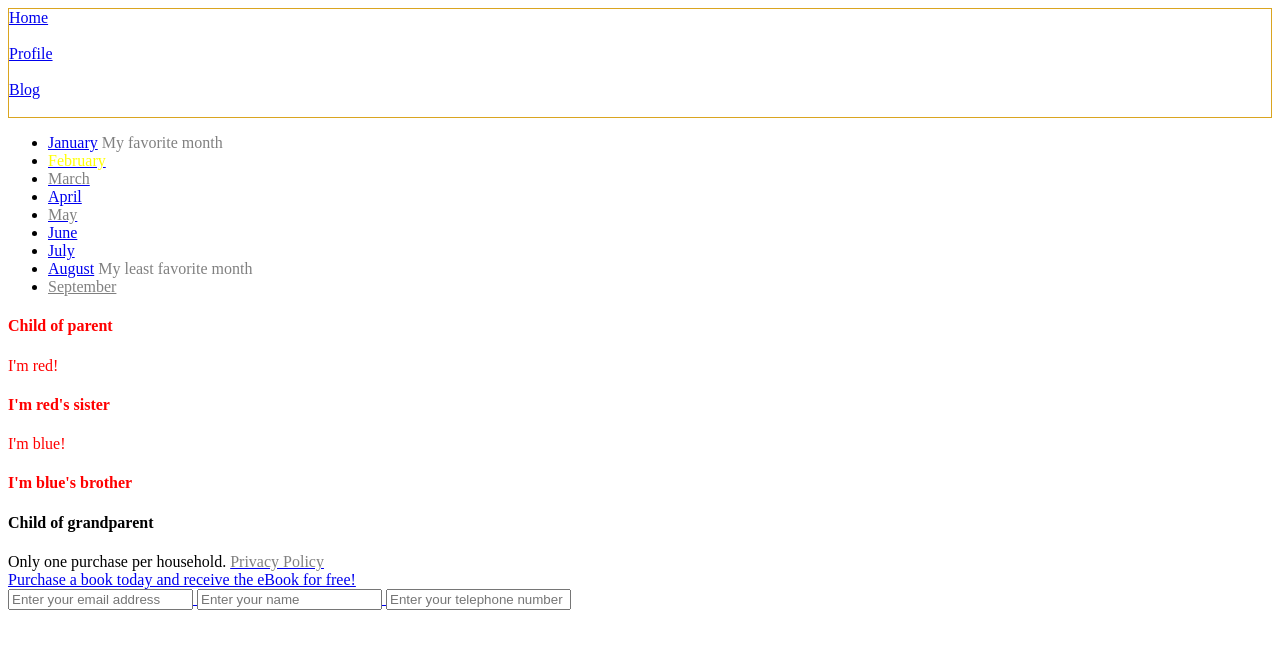
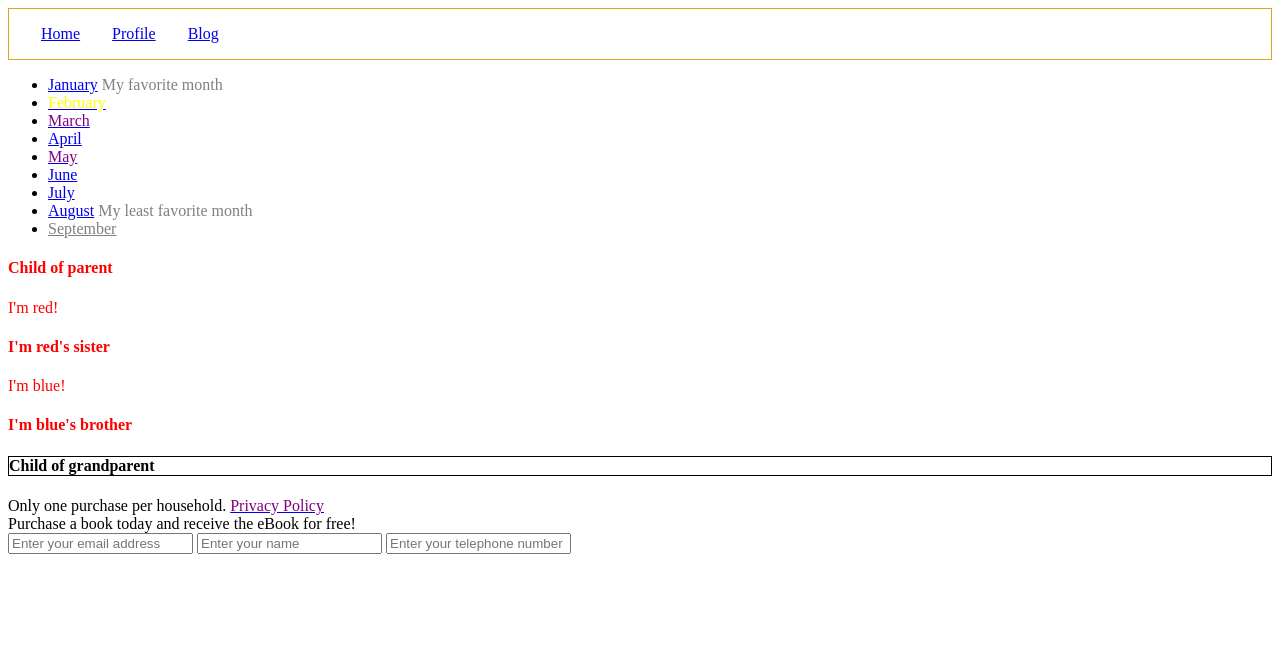
Before and after one commit to rachaelwade/css-selectors, a plain HTML site: page index.html in a window 1280 px wide. Drawn offline with Linux system fonts and the light colour scheme.

Commit message:
css wip, updated index.html file

```diff
--- a/index.html
+++ b/index.html
@@ -8,7 +8,7 @@
     <link rel="stylesheet" type="text/css" href="selectors.css">
 </head>
 <body>
-    <header>
+
         <nav>
 
             <li><a href="#"> Home</a></li>
@@ -19,8 +19,7 @@
           <br>
 
         </nav>
-      </header>
-
+        <article>
             <section>
                 <div class="month-list">
                 <ul>
@@ -64,7 +63,8 @@
                 </ul>
                 </div>
             </section>
-
+        </article>
+        <article>
             <section>
                 <div class="grandparent">
                 <div class="parent">
@@ -79,7 +79,7 @@
                 <h4>Child of grandparent</h4>
                 </div>
             </section>
-
+            </article>
             <footer class="padded">
 
                 <div class="disclaimer">
@@ -90,6 +90,7 @@
                             Privacy Policy
                         </span>
                     </span>
+                    </a>
                 </div>
 
                 <div class="promo">
--- a/selectors.css
+++ b/selectors.css
@@ -1,13 +1,23 @@
 /* tag selectors */
 
-header {
+nav {
+    display:flex;
     border-style: solid;
     border: 1px solid goldenrod;
     list-style: none;
+    padding: 1em;
+}
+
+nav a {
+    padding: .1em 1em;
 }
 
 .disabled {
     color:  gray;
+}
+
+a .disabled {
+    color: purple;
 }
 
 .active {
@@ -17,3 +27,7 @@ header {
 .parent {
     color: red;
 }
+
+.grandparent > h4 {
+    border: .1px solid;
+}
```
Lines whose indentation alone changed are shown as unchanged.
